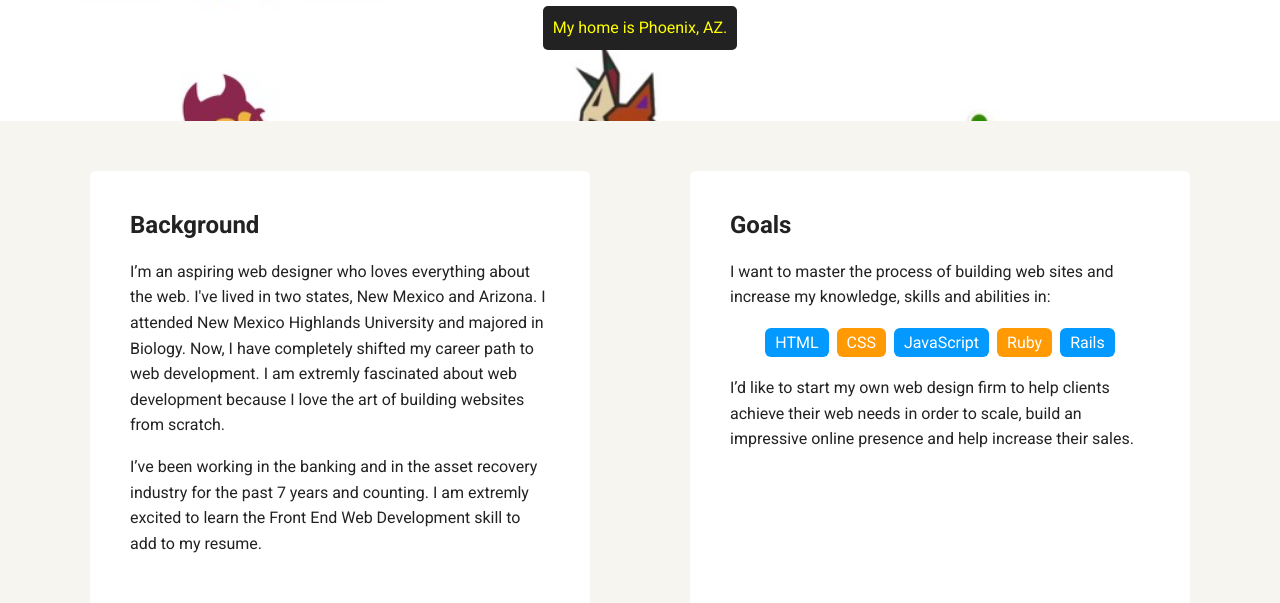
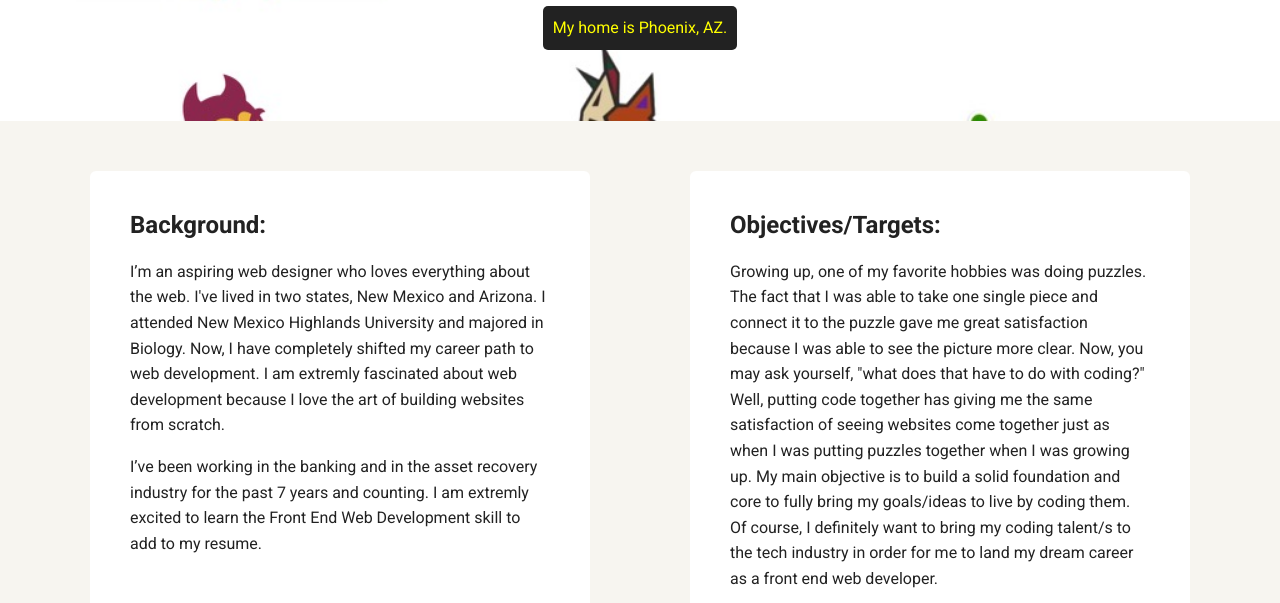
Before and after one commit to JCBCorral/Tech-Degree-Project-1, a plain HTML site: page index.html in a window 1280 px wide. Shown: the part 349-952 px from the top of the page. Drawn offline with Linux system fonts and the light colour scheme; a web font is replaced by a local one.

Commit message:
Update index.html
Updated version on 3/14/23 - corrections were made.

```diff
--- a/index.html
+++ b/index.html
@@ -8,7 +8,7 @@
   <link href="https://fonts.googleapis.com/css?family=Muli%7CRoboto:400,300,500,700,900" rel="stylesheet"></head>
   <body>
 
-    <div class="main-nav">
+    <nav class="main-nav">
       <ul class="nav">
         <li class="name">Jesus Corral</li>
         <li><a href="index.html">Home</a></li>
@@ -16,7 +16,7 @@
         <li><a href="contact.html">Contact</a></li>
         <li><a href="hobbies.html">Hobbies</a></li>
         </ul>
-    </div>
+    </nav>
 
     <header>
       <img src="images/jc.jpg" alt="Jesus Corral at a pumpkin patch barn" class="profile-image">
@@ -25,25 +25,29 @@
     </header>
 
     <main class="flex">
-      <div class="card">
-        <h2>Background</h2>
+      <article class="card">
+        <h2>Background:</h2>
         <p>I’m an aspiring web designer who loves everything about the web. I've lived in two states, New Mexico and Arizona. I attended New Mexico Highlands University and majored in Biology.
           Now, I have completely shifted my career path to web development. I am extremly fascinated about web development because I love the art of building websites from scratch.</p>
         <p>I’ve been working in the banking and in the asset recovery industry for the past 7 years and counting. I am extremly excited to learn the Front End Web Development skill to add to my resume.</p>
-      </div>
+      </article>
 
-      <div class="card">
-        <h2>Goals</h2>
-        <p>I want to master the process of building web sites and increase my knowledge, skills and abilities in:</p>
+      <article class="card">
+        <h2>Objectives/Targets:</h2>
+        <p>Growing up, one of my favorite hobbies was doing puzzles. The fact that I was able to take one single piece and connect it to
+          the puzzle gave me great satisfaction because I was able to see the picture more clear. Now, you may ask yourself, "what does that
+          have to do with coding?" Well, putting code together has giving me the same satisfaction of seeing websites come together just as
+          when I was putting puzzles together when I was growing up. My main objective is to build a solid foundation and core to fully bring my
+          goals/ideas to live by coding them. Of course, I definitely want to bring my coding talent/s to the tech industry in order
+          for me to land my dream career as a front end web developer.</p>
+        <p>Currently, I am working on several programming languages:</p>
         <ul class="skills">
           <li>HTML</li>
           <li>CSS</li>
           <li>JavaScript</li>
-          <li>Ruby</li>
-          <li>Rails</li>
         </ul>
-        <p>I’d like to start my own web design firm to help clients achieve their web needs in order to scale, build an impressive online presence and help increase their sales.</p>
-      </div>
+      </article>
+
 
     </main>
     <footer>
```
Lines whose indentation alone changed are shown as unchanged.
